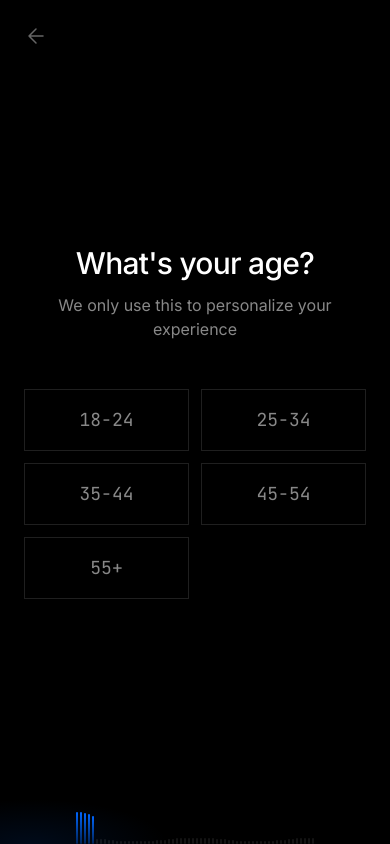
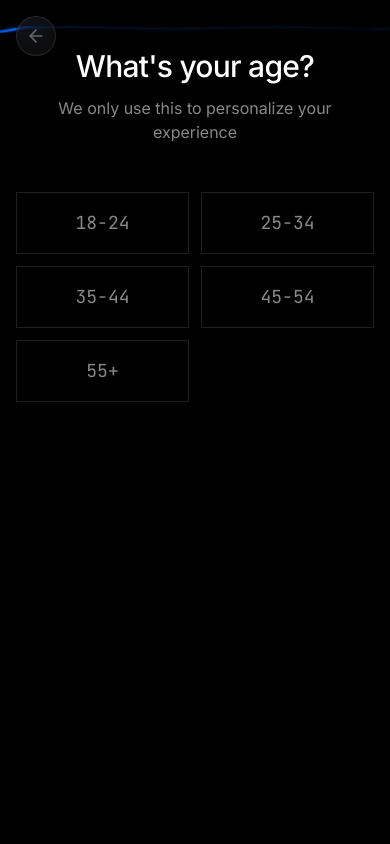
Before and after one commit to o-yermolenko/prism-web-funnel, a Next.js app: page / in a window 390 px wide. Both pictures are taken after a click on the button "Male". Built offline with nearby package versions, Linux system fonts and the light colour scheme.

Commit message:
Update funnel components and data

```diff
--- a/src/components/FrequencyWave.tsx
+++ b/src/components/FrequencyWave.tsx
@@ -1,53 +1,105 @@
 'use client';
 
 import { useFunnelStore } from '@/lib/store';
-import { useMemo } from 'react';
+import { useEffect, useState, useRef } from 'react';
 
-export default function FrequencyWave() {
-  const { getProgress } = useFunnelStore();
+interface FrequencyWaveProps {
+  position?: 'top' | 'bottom';
+}
+
+export default function FrequencyWave({ position = 'top' }: FrequencyWaveProps) {
+  const { getProgress, currentScreen } = useFunnelStore();
   const progress = getProgress();
+  const [time, setTime] = useState(0);
+  const [transitionAmplitude, setTransitionAmplitude] = useState(1);
+  const prevScreenRef = useRef(currentScreen);
 
-  // Generate wave bars with varying heights based on progress
-  const bars = useMemo(() => {
-    const count = 60;
-    return Array.from({ length: count }, (_, i) => {
-      // Create a wave pattern
-      const position = i / count;
-      const waveIntensity = Math.sin(position * Math.PI * 4 + Date.now() / 1000) * 0.3 + 0.7;
-      const progressFactor = position <= progress / 100 ? 1 : 0.2;
+  // Slow, deliberate animation
+  useEffect(() => {
+    const interval = setInterval(() => {
+      setTime(t => t + 0.02);
+    }, 16);
+    return () => clearInterval(interval);
+  }, []);
 
-      return {
-        height: waveIntensity * progressFactor,
-        active: position <= progress / 100,
-        index: i,
-      };
-    });
-  }, [progress]);
+  // Gentle "settling" transition when screen changes
+  useEffect(() => {
+    if (currentScreen !== prevScreenRef.current) {
+      setTransitionAmplitude(1.4); // Gentle surge
+      prevScreenRef.current = currentScreen;
+
+      // Settle back slowly
+      const timeout = setTimeout(() => {
+        setTransitionAmplitude(1);
+      }, 500);
+
+      return () => clearTimeout(timeout);
+    }
+  }, [currentScreen]);
+
+  const generateWavePath = (width: number, height: number) => {
+    const points: string[] = [];
+    const segments = 80;
+    const centerY = height / 2;
+    const progressX = (progress / 100) * width;
+
+    for (let i = 0; i <= segments; i++) {
+      const x = (i / segments) * width;
+
+      // Base amplitude with transition effect
+      const baseAmplitude = 6 * transitionAmplitude;
+
+      // Amplitude fades after progress point
+      const amplitude = x <= progressX
+        ? baseAmplitude
+        : baseAmplitude * 0.15;
+
+      const y = centerY + Math.sin((x * 0.02) + time) * amplitude;
+
+      points.push(i === 0 ? `M ${x} ${y}` : `L ${x} ${y}`);
+    }
+
+    return points.join(' ');
+  };
+
+  const width = 600;
+  const height = 32;
 
   return (
-    <div className="w-full h-full flex items-end justify-center gap-[2px] px-4">
-      {bars.map((bar) => (
-        <div
-          key={bar.index}
-          className={`w-[2px] rounded-full transition-all duration-500 ease-out ${
-            bar.active
-              ? 'bg-gradient-to-t from-prism-electric-blue/30 to-prism-electric-blue'
-              : 'bg-prism-muted/20'
-          }`}
-          style={{
-            height: `${bar.height * 32}px`,
-            animationDelay: `${bar.index * 50}ms`,
-          }}
+    <div className="w-full h-8 relative overflow-hidden">
+      <svg
+        viewBox={`0 0 ${width} ${height}`}
+        className="w-full h-full"
+        preserveAspectRatio="none"
+      >
+        <defs>
+          <linearGradient id="waveGradient" x1="0%" y1="0%" x2="100%" y2="0%">
+            <stop offset="0%" stopColor="#0066ff" stopOpacity="0.8" />
+            <stop offset={`${progress}%`} stopColor="#0066ff" stopOpacity="1" />
+            <stop offset={`${Math.min(progress + 5, 100)}%`} stopColor="#0066ff" stopOpacity="0.15" />
+            <stop offset="100%" stopColor="#0066ff" stopOpacity="0.08" />
+          </linearGradient>
+
+          <filter id="glow">
+            <feGaussianBlur stdDeviation="1.5" result="blur"/>
+            <feMerge>
+              <feMergeNode in="blur"/>
+              <feMergeNode in="SourceGraphic"/>
+            </feMerge>
+          </filter>
+        </defs>
+
+        {/* Single clean wave */}
+        <path
+          d={generateWavePath(width, height)}
+          fill="none"
+          stroke="url(#waveGradient)"
+          strokeWidth={2}
+          strokeLinecap="round"
+          filter="url(#glow)"
+          className="transition-all duration-500 ease-out"
         />
-      ))}
-
-      {/* Subtle glow effect */}
-      <div
-        className="absolute inset-0 pointer-events-none"
-        style={{
-          background: `radial-gradient(ellipse 50% 100% at ${progress}% 100%, rgba(0, 102, 255, 0.1) 0%, transparent 70%)`,
-        }}
-      />
+      </svg>
     </div>
   );
 }
--- a/src/components/FunnelLayout.tsx
+++ b/src/components/FunnelLayout.tsx
@@ -28,40 +28,49 @@ export default function FunnelLayout({
   };
 
   return (
-    <div className="relative min-h-screen bg-prism-black flex flex-col">
-      {/* Back button */}
+    <div className="relative min-h-screen min-h-[100dvh] bg-prism-black flex flex-col overflow-x-hidden">
+      {/* Frequency wave progress indicator at top - thin and subtle */}
+      {showProgress && (
+        <div className="fixed top-0 left-0 right-0 z-10 pointer-events-none">
+          <div className="h-10 mt-3">
+            <FrequencyWave position="top" />
+          </div>
+        </div>
+      )}
+
+      {/* Back button with frosted glass background - higher z-index */}
       {showBackButton && currentScreen > 1 && (
+        <div className="fixed top-4 left-4 sm:top-5 sm:left-5 z-50">
           <button
             onClick={handleBack}
-          className="fixed top-6 left-6 z-50 text-prism-muted hover:text-prism-white transition-colors duration-300 p-2 -m-2"
+            className="relative flex items-center justify-center w-10 h-10 rounded-full backdrop-blur-md bg-white/5 border border-white/10 text-prism-muted hover:text-prism-white hover:bg-white/10 transition-all duration-300"
             aria-label="Go back"
           >
             <svg
-            width="24"
-            height="24"
+              width="20"
+              height="20"
               viewBox="0 0 24 24"
               fill="none"
               stroke="currentColor"
-            strokeWidth="1.5"
+              strokeWidth="2"
               strokeLinecap="round"
               strokeLinejoin="round"
             >
               <path d="M19 12H5M12 19l-7-7 7-7" />
             </svg>
           </button>
+        </div>
       )}
 
-      {/* Main content */}
-      <main className="flex-1 flex flex-col items-center justify-center px-6 py-20">
+      {/* Main content - higher z-index than wave so text covers it when scrolling */}
+      <main className="relative z-20 flex-1 flex flex-col items-center sm:justify-center px-4 sm:px-6 pt-4 sm:pt-6 pb-8 sm:pb-12 overflow-y-auto">
+        {/* Gradient cover that fades from transparent (showing wave) to solid black */}
+        <div className="w-full h-10 bg-gradient-to-b from-transparent via-prism-black/50 to-prism-black" />
+        {/* Content with solid background */}
+        <div className="w-full flex-1 flex flex-col items-center sm:justify-center bg-prism-black -mt-2">
           {children}
+        </div>
       </main>
-
-      {/* Frequency wave progress indicator */}
-      {showProgress && (
-        <div className="fixed bottom-0 left-0 right-0 h-16 pointer-events-none">
-          <FrequencyWave />
-        </div>
-      )}
     </div>
   );
 }
--- a/src/components/screens/GenderScreen.tsx
+++ b/src/components/screens/GenderScreen.tsx
@@ -68,13 +68,13 @@ export default function GenderScreen({ screen }: GenderScreenProps) {
           initial={{ opacity: 0, y: 30 }}
           animate={{ opacity: 1, y: 0 }}
           transition={{ duration: 0.6, delay: 0.3 }}
-          className="flex flex-col sm:flex-row gap-6 justify-center"
+          className="flex flex-row gap-4 sm:gap-6 justify-center px-4 sm:px-0"
         >
           {screen.options?.map((option, index) => (
             <button
               key={option.id}
               onClick={() => handleSelect(option.id)}
-              className={`group relative w-full sm:w-64 h-72 border transition-all duration-500 ${
+              className={`group relative flex-1 max-w-[160px] sm:max-w-[256px] h-56 sm:h-72 border transition-all duration-500 ${
                 selected === option.id
                   ? 'border-prism-electric-blue bg-prism-electric-blue/5'
                   : 'border-prism-muted/30 hover:border-prism-muted-light bg-transparent'
@@ -82,7 +82,7 @@ export default function GenderScreen({ screen }: GenderScreenProps) {
             >
               {/* Silhouette placeholder */}
               <div className="absolute inset-0 flex items-center justify-center">
-                <div className={`w-24 h-40 rounded-full bg-gradient-to-b transition-all duration-500 ${
+                <div className={`w-16 h-28 sm:w-24 sm:h-40 rounded-full bg-gradient-to-b transition-all duration-500 ${
                   selected === option.id
                     ? 'from-prism-electric-blue/20 to-prism-electric-blue/5'
                     : 'from-prism-muted/10 to-transparent group-hover:from-prism-muted/20'
--- a/src/lib/funnel-data.ts
+++ b/src/lib/funnel-data.ts
@@ -13,7 +13,7 @@ export const FUNNEL_SCREENS: FunnelScreen[] = [
     purpose: 'Entry (Gender)',
     header: 'Your Mind. Finally Unfiltered.',
     badge: '3-MINUTE QUIZ',
-    subheader: 'Get your personalized thinking space',
+    subheader: 'Discover why you feel exhausting to be around',
     options: [
       { id: 'male', text: 'Male' },
       { id: 'female', text: 'Female' },
@@ -49,7 +49,7 @@ export const FUNNEL_SCREENS: FunnelScreen[] = [
     purpose: 'Social proof + hook',
     header: 'Millions of people feel the same exhaustion.',
     subheader: 'The exhaustion of being too much for others to understand.',
-    showProgress: false,
+    showProgress: true,
     showBackButton: true,
   },
 
@@ -137,7 +137,7 @@ export const FUNNEL_SCREENS: FunnelScreen[] = [
       label: 'report chronic loneliness',
       source: 'Journal of Individual Differences, 2019',
     },
-    showProgress: false,
+    showProgress: true,
     showBackButton: true,
   },
 
@@ -212,7 +212,7 @@ export const FUNNEL_SCREENS: FunnelScreen[] = [
       ],
       warning: 'This pattern affects an estimated 15% of the population. Without intervention, it typically intensifies with age.',
     },
-    showProgress: false,
+    showProgress: true,
     showBackButton: true,
   },
 
@@ -264,7 +264,7 @@ export const FUNNEL_SCREENS: FunnelScreen[] = [
     purpose: 'Transition from problem to solution',
     header: 'You\'ve spent your whole life translating yourself.',
     subheader: 'What if you didn\'t have to?',
-    showProgress: false,
+    showProgress: true,
     showBackButton: true,
   },
 
@@ -313,7 +313,7 @@ export const FUNNEL_SCREENS: FunnelScreen[] = [
     emotionalState: 'TRANSFORMED',
     purpose: 'Show AI insight based on selection',
     header: '',
-    showProgress: false,
+    showProgress: true,
     showBackButton: true,
   },
 
@@ -324,7 +324,7 @@ export const FUNNEL_SCREENS: FunnelScreen[] = [
     purpose: 'Future pace the benefit',
     header: 'That was one thought.',
     subheader: 'Imagine doing this every day. Whenever you need it. Without judgment.',
-    showProgress: false,
+    showProgress: true,
     showBackButton: true,
   },
 
```
Lines whose indentation alone changed are shown as unchanged.
